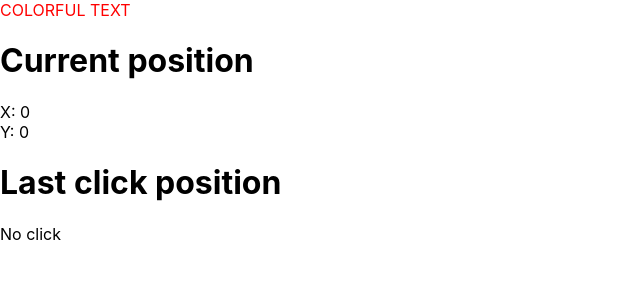
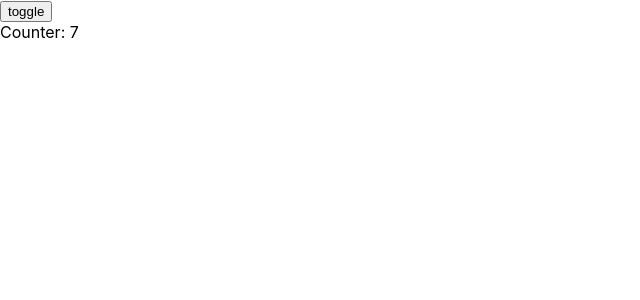
Before and after one commit to MartinNuc/react-course-2023-03-23, a React (Create React App) app: page / in a window 1280 px wide. Shown: the top 300 px of the page, without its empty margins (0-640 px from the left). Built offline with nearby package versions, Linux system fonts and the light colour scheme.

Commit message:
autocounter + hiding

```diff
--- a/src/App.js
+++ b/src/App.js
@@ -1,9 +1,14 @@
 import './App.css';
-import {MousePosition} from './use-effect/MousePosition';
+import {AutoCounter} from './use-effect/AutoCounter';
+import {useState} from 'react';
 
 function App() {
+  const [isCounterVisible, setIsCounterVisible] = useState(true);
   return <>
-    <MousePosition />
+    <button onClick={() => setIsCounterVisible(!isCounterVisible)}>
+      toggle
+    </button>
+    {isCounterVisible && <AutoCounter />}
   </>;
 }
 
--- /dev/null
+++ b/src/use-effect/AutoCounter.js
@@ -0,0 +1,15 @@
+import {useState, useEffect} from 'react';
+
+export const AutoCounter = () => {
+  const [counter, setCounter] = useState(0);
+
+  useEffect(() => {
+    const intervalReference = setInterval(() => {
+      setCounter(counter => counter + 1);
+    }, 1000);
+
+    return () => clearInterval(intervalReference);
+  }, []);
+
+  return <div>Counter: {counter}</div>
+}
```
